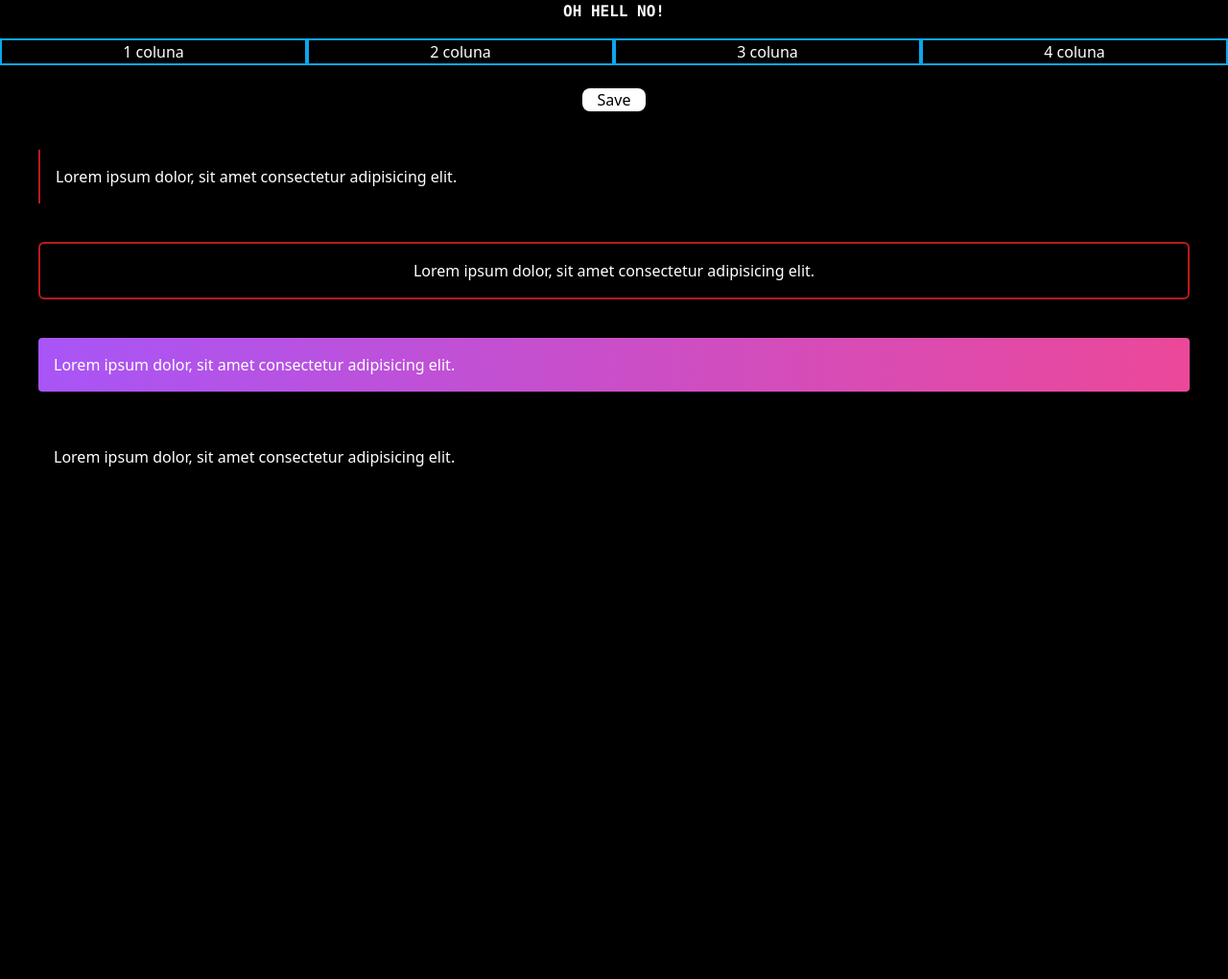
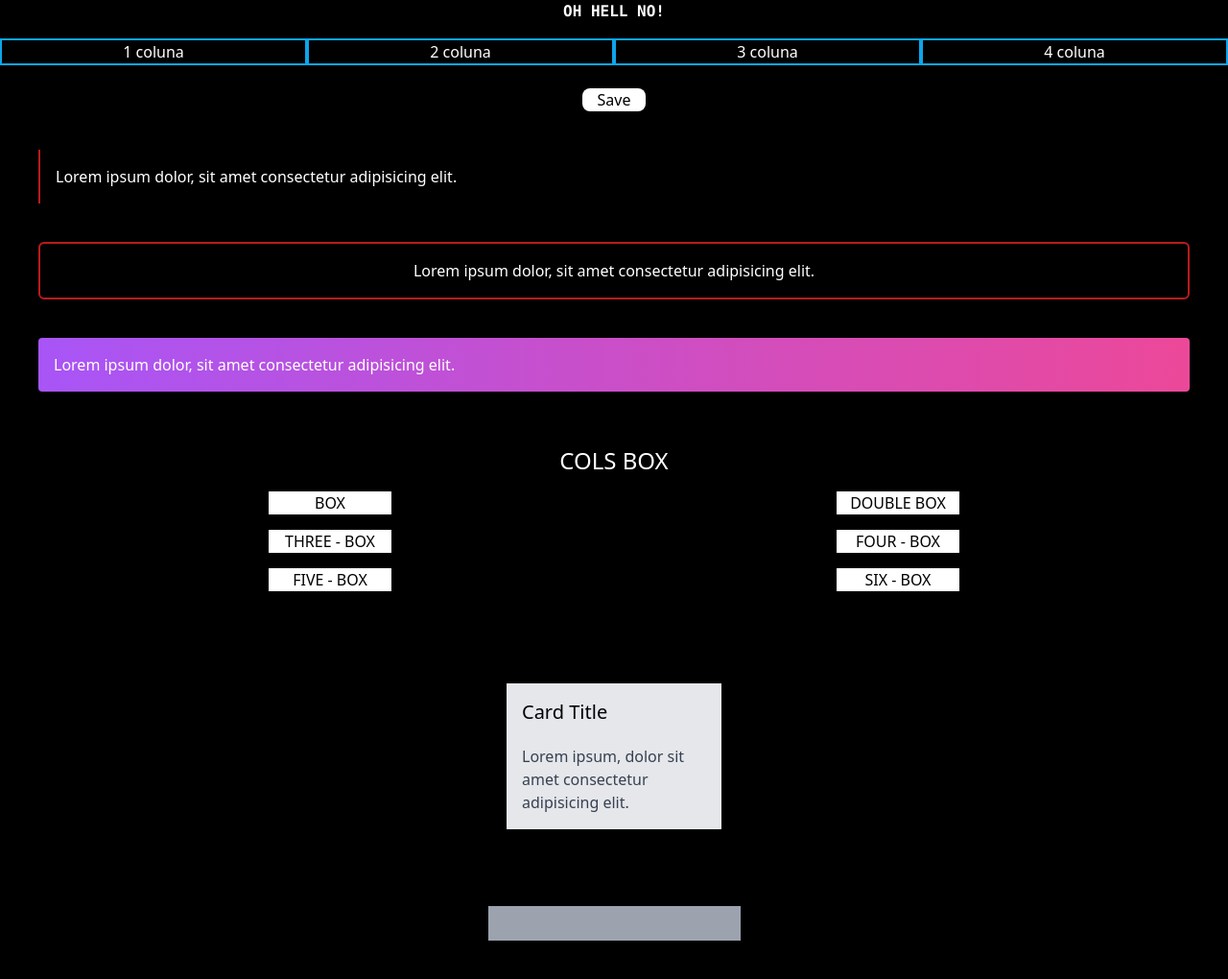
Before and after one commit to JP-dev99/next-step-tailwind, a website: page index.html in a window 1280 px wide. Shown: the whole page at 96% size. Before the commit the page ends 800 px from the top, so only its background shows below. Drawn offline with Linux system fonts and the light colour scheme.

Commit message:
focus,hover,cols

```diff
--- a/index.html
+++ b/index.html
@@ -40,10 +40,31 @@
         Lorem ipsum dolor, sit amet consectetur adipisicing elit.
     </div>
 
-    <!-- Next -->
-    <div class="m-10 p-4 ">
-     Lorem ipsum dolor, sit amet consectetur adipisicing elit.
+    <!-- Cols with title -->
+    <div class="grid grid-cols-2 justify-items-center gap-4 text-center m-10 p-4 mt-0">
+        <h1 class="col-span-2 text-bold text-2xl text-center">COLS BOX</h1>
+        <span class="text-black bg-white w-32">BOX</span>
+        <span class="text-black bg-white w-32">DOUBLE BOX</span>
+        <span class="text-black bg-white w-32">THREE - BOX</span>
+        <span class="text-black bg-white w-32">FOUR - BOX</span>
+        <span class="text-black bg-white w-32">FIVE - BOX</span>
+        <span class="text-black bg-white w-32">SIX - BOX</span>
     </div>
+
+    <!-- Hover -->
+    <div class="flex justify-center">
+        <div class="group m-10 p-4 bg-gray-200 h-38 w-56 hover:bg-indigo-900 ">
+            <h1 class="text-bold text-xl text-black group-hover:text-purple-200">Card Title</h1>
+            <div class="text-gray-700 mt-5 group-hover:text-red-600">Lorem ipsum, dolor sit amet consectetur adipisicing elit.</div>
+        </div>
+    </div>
+
+    <!-- Input Focus -->
+    <div class="flex justify-center">
+    <input type="text" class=" bg-gray-400 hover:bg-amber-200 focus:bg-yellow-600 p-4 m-10 text-purple-700 h-9 sm:bg-red">
+    </div>
+
+
 
 </body>
 </html>
--- a/tailwind.config.js
+++ b/tailwind.config.js
@@ -1,7 +1,11 @@
 module.exports = {
   content: ["*.{html,js}"],
   theme: {
-    extend: {},
+    extend: {
+      colors: {
+        brand: '#c542f5'
+      }
+    },
   },
   plugins: [],
 }
```
Also changed, not shown: tailwind.css.
